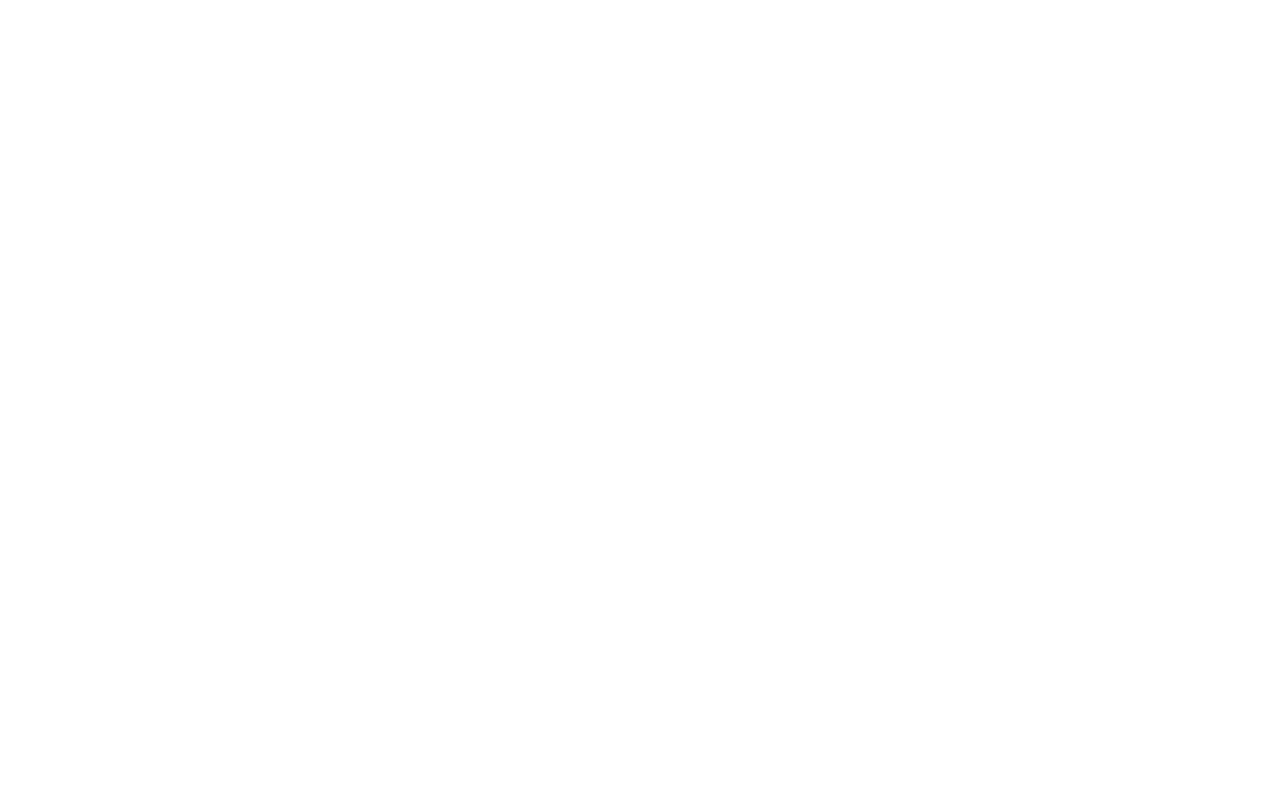
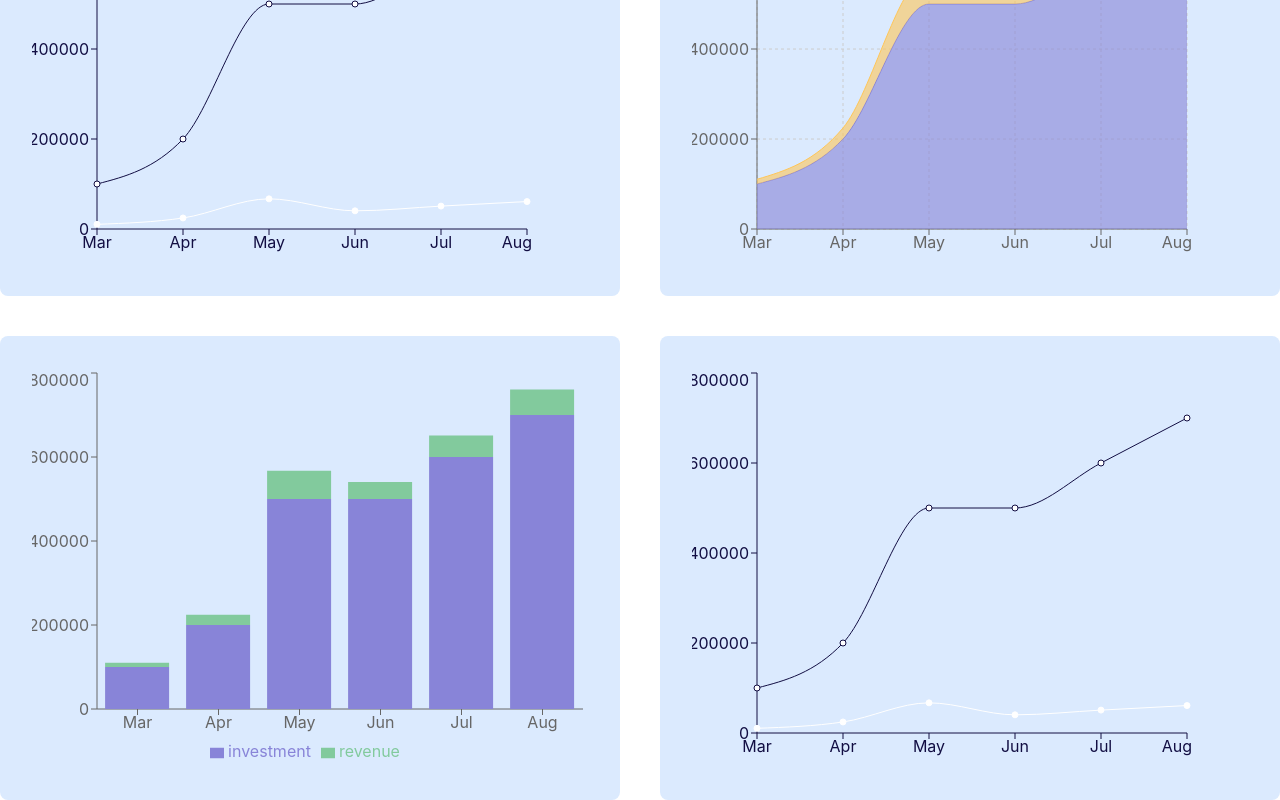
Before and after one commit to akashwebs/baby-shop-product-analysis-client, a React (Create React App) app: page /dashboard in a window 1280 px wide. Shown: the part 252-1052 px from the top of the page. Before the commit the page ends 800 px from the top, so only its background shows below. Built offline with nearby package versions, Linux system fonts and the light colour scheme.

Commit message:
added linechart, barchart, areaChart

```diff
--- a/package.json
+++ b/package.json
@@ -10,6 +10,7 @@
     "react-dom": "^18.0.0",
     "react-router-dom": "^6.3.0",
     "react-scripts": "5.0.0",
+    "recharts": "^2.1.9",
     "web-vitals": "^2.1.4"
   },
   "scripts": {
--- /dev/null
+++ b/src/Components/ChartArea/ChartArea.js
@@ -0,0 +1,19 @@
+import React from 'react';
+import { Area, AreaChart, CartesianGrid, Tooltip, XAxis, YAxis } from 'recharts';
+
+const ChartArea = ({chart}) => {
+    return (
+        <div>
+         <AreaChart width={500} height={400}data={chart}>
+          <CartesianGrid strokeDasharray="3 3" />
+          <XAxis dataKey="month" />
+          <YAxis dataKey={'investment'}/>
+          <Tooltip />
+          <Area type="monotone" dataKey="investment" stackId="1" stroke="#8884d8" fill="#8884d8" />
+          <Area type="monotone" dataKey="revenue" stackId="1" stroke="#ffc658" fill="#ffc658" />
+        </AreaChart>
+        </div>
+    );
+};
+
+export default ChartArea;
--- /dev/null
+++ b/src/Components/ChartBar/ChartBar.js
@@ -0,0 +1,23 @@
+import React from 'react';
+import { Bar, BarChart, Legend, ResponsiveContainer, Tooltip, XAxis, YAxis } from 'recharts';
+
+const ChartBar = ({chart}) => {
+    return (
+        <ResponsiveContainer width="100%" height="100%">
+        <BarChart
+          width={500}
+          height={300}
+          data={chart}
+        >
+          <XAxis dataKey="month" />
+          <YAxis dataKey={'investment'}/>
+          <Tooltip />
+          <Legend />
+          <Bar dataKey="investment" stackId="a" fill="#8884d8" />
+          <Bar dataKey="revenue" stackId="a" fill="#82ca9d" />
+        </BarChart>
+      </ResponsiveContainer>
+    );
+};
+
+export default ChartBar;
--- /dev/null
+++ b/src/Components/ChartLine/ChartLine.js
@@ -0,0 +1,18 @@
+import React from 'react';
+import { Line, LineChart, Tooltip, XAxis, YAxis } from 'recharts';
+
+const ChartLine = ({ chart }) => {
+    return (
+        <div>
+            <LineChart width={500} height={400} data={chart}>
+                <XAxis stroke="#120E43" dataKey={'month'}></XAxis>
+                <YAxis stroke="#120E43" dataKey={'investment'}></YAxis>
+                <Line type='monotone' stroke="#FFF" dataKey={'revenue'}></Line>
+                <Line type="monotone" dataKey={'investment'} stroke="#120E43" activeDot={{ r: 8 }} />
+                <Tooltip></Tooltip>
+            </LineChart>
+        </div>
+    );
+};
+
+export default ChartLine;
--- a/src/Components/Dashboard/Dashboard.js
+++ b/src/Components/Dashboard/Dashboard.js
@@ -1,10 +1,34 @@
-import React from 'react';
+import React, { useEffect, useState, PureComponent } from 'react';
+import { CartesianGrid, Legend, Line, LineChart, ResponsiveContainer, Tooltip, XAxis, YAxis } from 'recharts';
+import ChartArea from '../ChartArea/ChartArea';
+import ChartBar from '../ChartBar/ChartBar';
+import ChartLine from '../ChartLine/ChartLine';
 
 const Dashboard = () => {
+    const [chartData, setChartData] = useState([]);
+    useEffect(() => {
+        fetch('chartInfo.json')
+            .then(res => res.json())
+            .then(data => setChartData(data));
+    }, []);
+
     return (
-        <div>
-            <h3>this is dashboard</h3>
+
+        <div className='grid md:grid-cols-2 grid-cols-1 gap-10'>
+            <div className='bg-blue-100 p-8 rounded-lg'>
+                <ChartLine chart={chartData}></ChartLine>
+            </div>
+            <div className='bg-blue-100 p-8 rounded-lg'>
+                <ChartArea chart={chartData}></ChartArea>
+            </div>
+            <div className='bg-blue-100 p-8 rounded-lg'>
+                <ChartBar chart={chartData}></ChartBar>
+            </div>
+            <div className='bg-blue-100 p-8 rounded-lg'>
+                <ChartLine chart={chartData}></ChartLine>
+            </div>
         </div>
+
     );
 };
 
```
Also changed, not shown: 1 other file (tests, documents, lock files or other folders).
